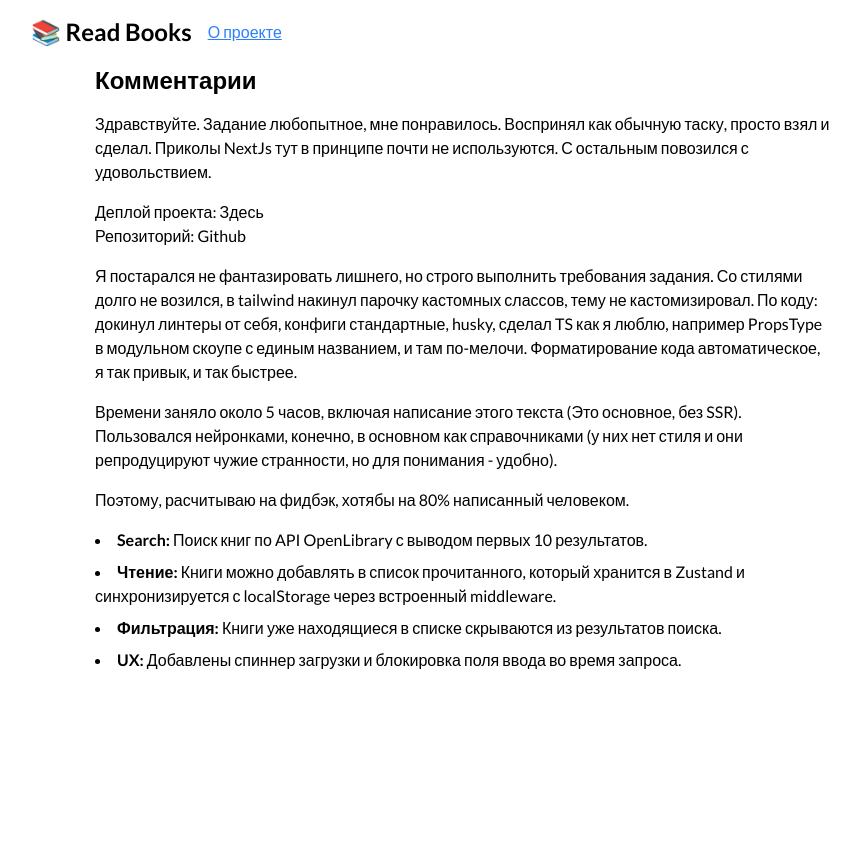
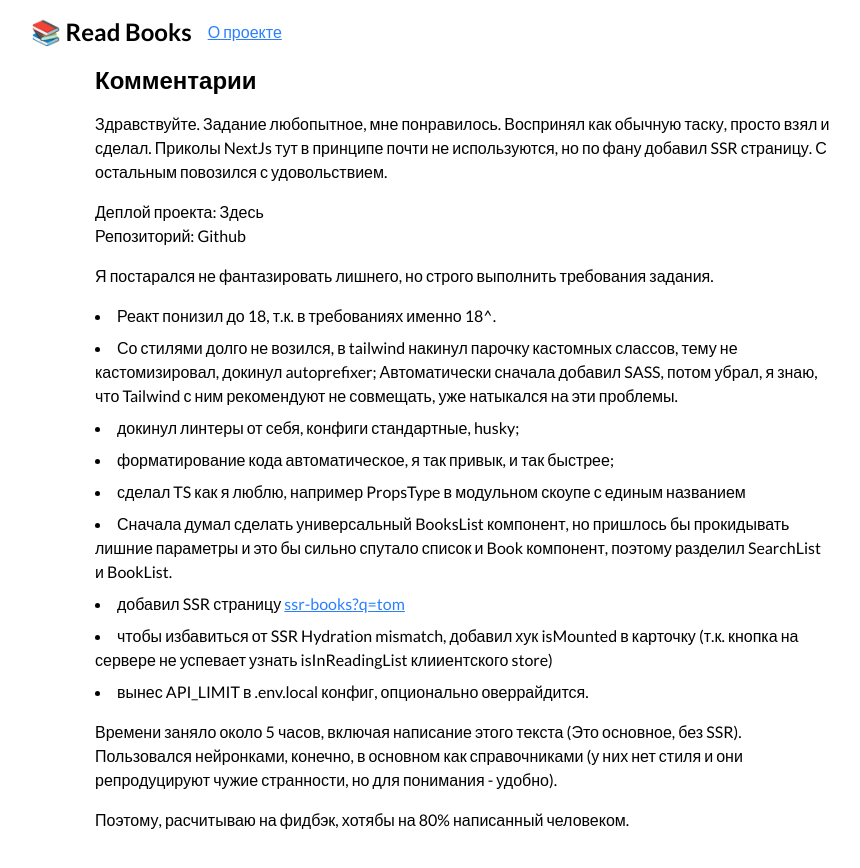
Before and after one commit to tedgregory/reading-list, a Next.js app: page /about in a window 1280 px wide. Shown: the top 868 px of the page, without its empty margins (177-1037 px from the left). Before the commit the page ends 800 px from the top, so only its background shows below. Built offline with nearby package versions, Linux system fonts and the light colour scheme.

Commit message:
feat: add SSR page example, refactor, about text, .env

```diff
--- a/package.json
+++ b/package.json
@@ -38,7 +38,6 @@
     "husky": "^9.1.7",
     "lint-staged": "^16.0.0",
     "prettier": "^3.5.3",
-    "sass": "^1.89.0",
     "typescript": "^5"
   }
 }
--- a/src/app/about/page.tsx
+++ b/src/app/about/page.tsx
@@ -1,4 +1,6 @@
 'use client';
+
+import Link from 'next/link';
 
 export default function AboutPage() {
   return (
@@ -6,8 +8,8 @@ export default function AboutPage() {
       <h1 className="text-2xl font-bold mb-4">Комментарии</h1>
       <p className="mb-4">
         Здравствуйте. Задание любопытное, мне понравилось. Воспринял как обычную таску, просто взял
-        и сделал. Приколы NextJs тут в принципе почти не используются. С остальным повозился с
-        удовольствием.
+        и сделал. Приколы NextJs тут в принципе почти не используются, но по фану добавил SSR
+        страницу. С остальным повозился с удовольствием.
       </p>
       <ul className="mb-4">
         <li>
@@ -18,12 +20,35 @@ export default function AboutPage() {
         </li>
       </ul>
       <p className="mb-4">
-        Я постарался не фантазировать лишнего, но строго выполнить требования задания. Со стилями
-        долго не возился, в tailwind накинул парочку кастомных слассов, тему не кастомизировал. По
-        коду: докинул линтеры от себя, конфиги стандартные, husky, сделал TS как я люблю, например
-        PropsType в модульном скоупе с единым названием, и там по-мелочи. Форматирование кода
-        автоматическое, я так привык, и так быстрее.
+        Я постарался не фантазировать лишнего, но строго выполнить требования задания.
       </p>
+      <ul className="list-disc list-inside mb-4 space-y-2">
+        <li>Реакт понизил до 18, т.к. в требованиях именно 18^.</li>
+        <li>
+          Со стилями долго не возился, в tailwind накинул парочку кастомных слассов, тему не
+          кастомизировал, докинул autoprefixer; Автоматически сначала добавил SASS, потом убрал, я
+          знаю, что Tailwind с ним рекомендуют не совмещать, уже натыкался на эти проблемы.
+        </li>
+        <li>докинул линтеры от себя, конфиги стандартные, husky;</li>
+        <li>форматирование кода автоматическое, я так привык, и так быстрее;</li>
+        <li>сделал TS как я люблю, например PropsType в модульном скоупе с единым названием</li>
+        <li>
+          Сначала думал сделать универсальный BooksList компонент, но пришлось бы прокидывать лишние
+          параметры и это бы сильно спутало список и Book компонент, поэтому разделил SearchList и
+          BookList.
+        </li>
+        <li>
+          добавил SSR страницу{' '}
+          <Link href="/ssr-books?q=tom" className="text-blue-500 underline">
+            ssr-books?q=tom
+          </Link>
+        </li>
+        <li>
+          чтобы избавиться от SSR Hydration mismatch, добавил хук isMounted в карточку (т.к. кнопка
+          на сервере не успевает узнать isInReadingList клииентского store)
+        </li>
+        <li>вынес API_LIMIT в .env.local конфиг, опционально оверрайдится.</li>
+      </ul>
       <p className="mb-4"></p>
 
       <p className="mb-4">
@@ -32,23 +57,6 @@ export default function AboutPage() {
         репродуцируют чужие странности, но для понимания - удобно).
       </p>
       <p className="mb-4">Поэтому, расчитываю на фидбэк, хотябы на 80% написанный человеком.</p>
-
-      <ul className="list-disc list-inside mb-4 space-y-2">
-        <li>
-          <strong>Search:</strong> Поиск книг по API OpenLibrary с выводом первых 10 результатов.
-        </li>
-        <li>
-          <strong>Чтение:</strong> Книги можно добавлять в список прочитанного, который хранится в
-          Zustand и синхронизируется с localStorage через встроенный middleware.
-        </li>
-        <li>
-          <strong>Фильтрация:</strong> Книги уже находящиеся в списке скрываются из результатов
-          поиска.
-        </li>
-        <li>
-          <strong>UX:</strong> Добавлены спиннер загрузки и блокировка поля ввода во время запроса.
-        </li>
-      </ul>
     </div>
   );
 }
--- a/src/app/globals.scss
+++ b/src/app/globals.css
@@ -1,8 +1,4 @@
-@use 'tailwindcss' as *;
-
-@tailwind base;
-@tailwind components;
-@tailwind utilities;
+@import 'tailwindcss';
 
 @theme inline {
   --color-background: var(--background);
--- a/src/app/layout.tsx
+++ b/src/app/layout.tsx
@@ -1,4 +1,4 @@
-import '@/app/globals.scss';
+import '@/app/globals.css';
 import type { Metadata } from 'next';
 import { Lato } from 'next/font/google';
 import Link from 'next/link';
--- /dev/null
+++ b/src/app/ssr-books/page.tsx
@@ -0,0 +1,11 @@
+import SearchBooksSSR from '@/server/components/SearchBooksSSR';
+
+export default function SSRBooksPage({ searchParams }: { searchParams: { q?: string } }) {
+  const query = searchParams.q || '';
+  return (
+    <div className="container mx-auto max-w-3xl p-4">
+      <h1 className="text-2xl font-bold mb-4">SSR Book Search</h1>
+      <SearchBooksSSR query={query} />
+    </div>
+  );
+}
--- a/src/components/BookItem.tsx
+++ b/src/components/BookItem.tsx
@@ -1,13 +1,18 @@
+'use client';
+
 import { Book } from '@/types';
 import { useReadingListStore } from '@/store/useReadingList';
+import useMounted from '@/hooks/useMounted';
 
 type Props = {
   book: Book;
   isInReadingList?: boolean;
 };
 
-export default function BookItem({ book, isInReadingList = false }: Props) {
-  const { addBook, removeBook } = useReadingListStore();
+export default function BookItem({ book }: Props) {
+  const { addBook, removeBook, isInReadingList } = useReadingListStore();
+
+  const mounted = useMounted();
 
   const titleClass = book.title.includes('War') ? 'text-red-500' : '';
 
@@ -17,21 +22,21 @@ export default function BookItem({ book, isInReadingList = false }: Props) {
       {book.authors && <p className="text-gray-600">Автор: {book.authors.join(', ')}</p>}
       {book.publishedYear && <p className="text-gray-500">Год издвния: {book.publishedYear}</p>}
 
-      {isInReadingList ? (
+      {mounted && isInReadingList(book) ? (
         <button
           onClick={() => removeBook(book.id)}
           className="mt-2 bg-red-500 text-white px-3 py-1 rounded"
         >
           Удалить
         </button>
-      ) : (
+      ) : mounted ? (
         <button
           onClick={() => addBook(book)}
           className="mt-2 bg-blue-500 text-white px-3 py-1 rounded"
         >
           Добавить в прочитанное
         </button>
-      )}
+      ) : null}
     </div>
   );
 }
--- a/src/hooks/useApi.ts
+++ b/src/hooks/useApi.ts
@@ -1,26 +1,18 @@
-import { ApiBook, Book } from '@/types';
+import { fetchBooks } from '@/lib/fetchBooks';
+import { Book } from '@/types';
 import { useState } from 'react';
 
-export default function useApi() {
+export default function useApi(limit: number | null = null) {
   const [searchResults, setSearchResults] = useState<Book[]>([]);
   const [isLoading, setIsLoading] = useState(false);
 
   const searchBooks = async (query: string) => {
     try {
       setIsLoading(true);
-      const response = await fetch(
-        `https://openlibrary.org/search.json?q=${encodeURIComponent(query)}&limit=10`,
-      );
-      const data = await response.json();
 
-      const formattedResults: Book[] = data.docs.slice(0, 10).map((doc: ApiBook) => ({
-        id: doc.key,
-        title: doc.title,
-        authors: doc.author_name || [],
-        publishedYear: doc.first_publish_year,
-      }));
+      const books = await fetchBooks(query, limit);
 
-      setSearchResults(formattedResults);
+      setSearchResults(books);
     } catch (error) {
       console.error('Error fetching books:', error);
       setSearchResults([]);
--- /dev/null
+++ b/src/hooks/useMounted.ts
@@ -0,0 +1,9 @@
+import { useEffect, useState } from 'react';
+
+export default function useMounted() {
+  const [mounted, setMounted] = useState(false);
+
+  useEffect(() => setMounted(true), []);
+
+  return mounted;
+}
--- /dev/null
+++ b/src/lib/fetchBooks.ts
@@ -0,0 +1,17 @@
+import { ApiBook, Book } from '@/types';
+
+const API_LIMIT = parseInt(process.env.NEXT_PUBLIC_API_LIMIT || '10', 10);
+
+export async function fetchBooks(query: string, limit: number | null = API_LIMIT): Promise<Book[]> {
+  const res = await fetch(
+    `https://openlibrary.org/search.json?q=${encodeURIComponent(query)}&limit=${limit}`,
+  );
+  const data = await res.json();
+
+  return (data.docs || []).map((doc: ApiBook, idx: number) => ({
+    id: doc.key ?? `book-${idx}`,
+    title: doc.title,
+    authors: doc.author_name ?? [],
+    publishedYear: doc.first_publish_year?.toString() ?? '',
+  }));
+}
--- /dev/null
+++ b/src/server/components/SearchBooksSSR.tsx
@@ -0,0 +1,13 @@
+import { fetchBooks } from '@/lib/fetchBooks';
+import SearchList from '@/components/SearchList';
+
+type PropsType = { query: string; limit?: number };
+
+export default async function SearchBooksSSR({ query, limit }: PropsType) {
+  const books = query ? await fetchBooks(query, limit) : [];
+  return query ? (
+    <SearchList items={books} title={`Results for "${query}"`} checkInList={() => false} />
+  ) : (
+    <p className="text-gray-500">Add a `?q=` parameter in the URL to search books.</p>
+  );
+}
```
Also changed, not shown: 2 other files (tests, documents, lock files or other folders).
